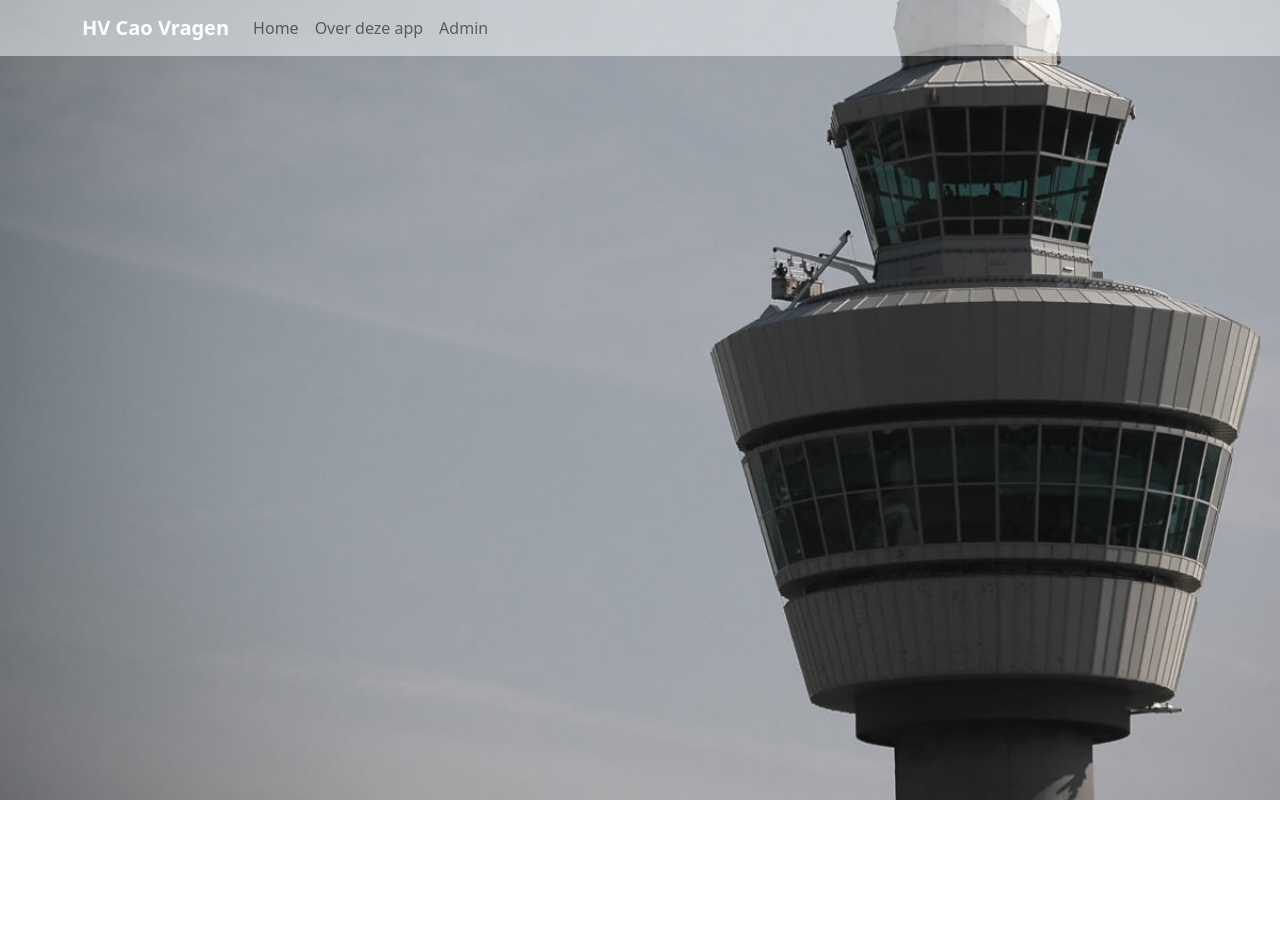
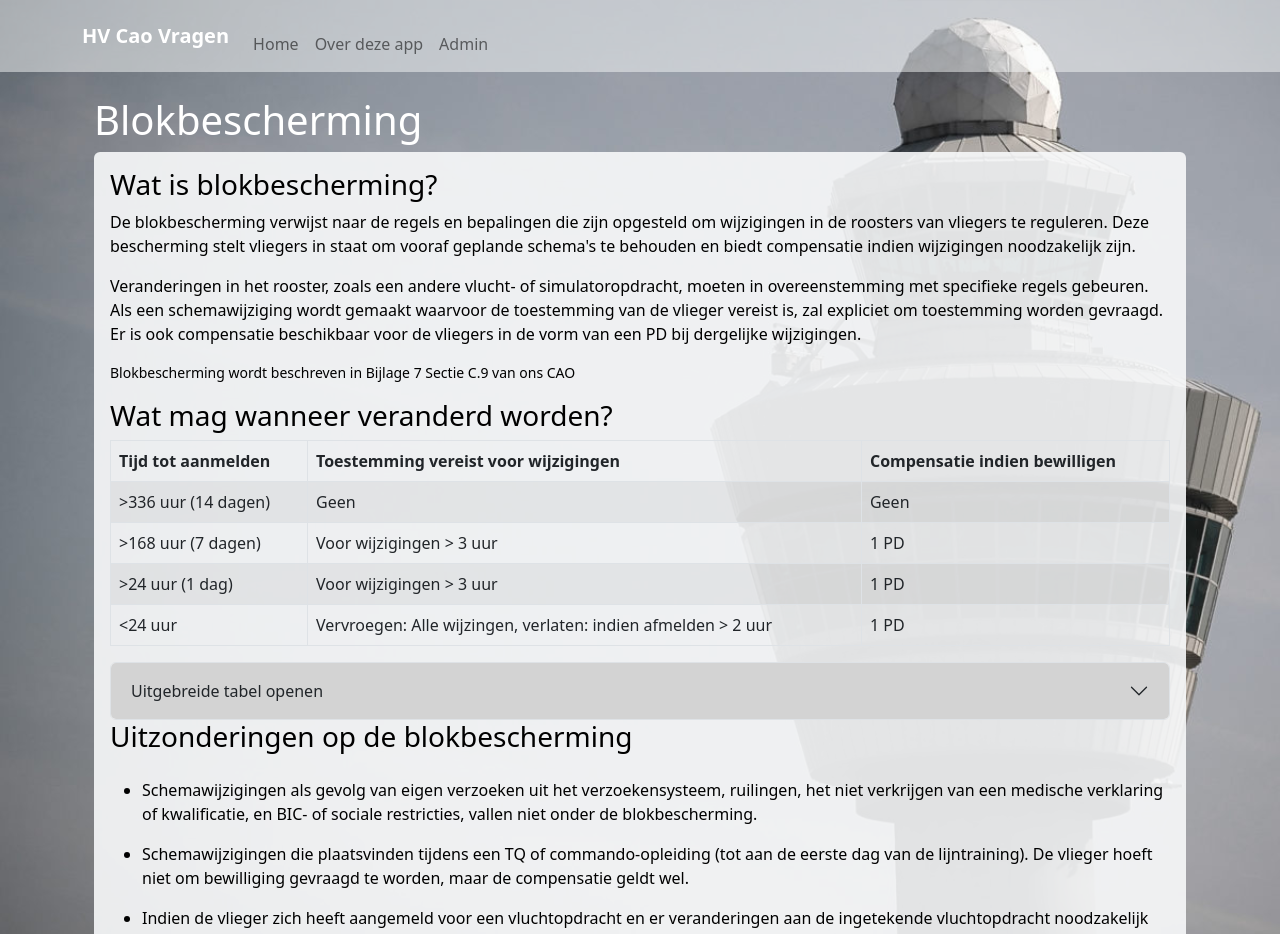
Before and after one commit to DartLazer/hvcao-pwa, a Nuxt app in the folder nuxt3/: page /blokbescherming in a window 1280 px wide. Shown: the top 934 px of the page. Before the commit the page ends 800 px from the top, so only its background shows below. Built offline with nearby package versions, Linux system fonts and the light colour scheme.

Commit message:
Create blokbescherming.vue

```diff
--- /dev/null
+++ b/nuxt3/pages/blokbescherming.vue
@@ -0,0 +1,117 @@
+<template>
+  <div>
+    <div class="container  col-md-auto rounded-1">
+      <h1>Blokbescherming</h1>
+      <div class="rounded-2 p-3 pb-5 pt-3 text-black" style="background: RGBA(248, 249, 250, 0.9)">
+        <h3>Wat is blokbescherming?</h3>
+        <p>
+          De blokbescherming verwijst naar de regels en bepalingen die zijn opgesteld om wijzigingen in de roosters van
+          vliegers te reguleren. Deze bescherming stelt vliegers in staat om vooraf geplande schema's te behouden en
+          biedt
+          compensatie indien wijzigingen noodzakelijk zijn.
+        </p>
+
+        <p>
+          Veranderingen in het rooster, zoals een andere vlucht- of simulatoropdracht, moeten in overeenstemming met
+          specifieke regels gebeuren. Als een schemawijziging wordt gemaakt waarvoor de toestemming van de vlieger
+          vereist is, zal expliciet om
+          toestemming worden gevraagd.
+          Er is ook compensatie beschikbaar voor de vliegers in de vorm van een PD bij
+          dergelijke wijzigingen.
+        </p>
+        <p class="small">Blokbescherming wordt beschreven in Bijlage 7 Sectie C.9 van ons CAO</p>
+
+        <h3>
+          Wat mag wanneer veranderd worden?
+        </h3>
+        <table class="table table-striped table-bordered">
+          <thead class="thead-dark">
+          <tr>
+            <th>Tijd tot aanmelden</th>
+            <th>Toestemming vereist voor wijzigingen</th>
+            <th>Compensatie indien bewilligen</th>
+          </tr>
+          </thead>
+          <tbody>
+          <tr>
+            <td> &gt336 uur (14 dagen)</td>
+            <td>Geen</td>
+            <td>Geen</td>
+          </tr>
+          <tr>
+            <td>&gt168 uur (7 dagen)</td>
+            <td>Voor wijzigingen > 3 uur</td>
+            <td>1 PD</td>
+          </tr>
+          <tr>
+            <td>&gt24 uur (1 dag)</td>
+            <td>Voor wijzigingen > 3 uur</td>
+            <td>1 PD</td>
+          </tr>
+          <tr>
+            <td> &lt24 uur</td>
+            <td>Vervroegen: Alle wijzingen, verlaten: indien afmelden &gt 2 uur</td>
+            <td>1 PD</td>
+          </tr>
+          </tbody>
+        </table>
+
+        <div class="accordion" id="accordionExample">
+          <div class="accordion-item">
+            <h2 class="accordion-header" id="headingTwo">
+              <button class="accordion-button collapsed btn" type="button" data-bs-toggle="collapse"
+                      data-bs-target="#collapseTwo" aria-expanded="false" aria-controls="collapseTwo">
+                Uitgebreide tabel openen
+              </button>
+            </h2>
+            <div id="collapseTwo" class="accordion-collapse collapse" aria-labelledby="headingTwo"
+                 data-bs-parent="#accordionExample">
+              <div class="accordion-body">
+                <img src="/static/blokbescherming.jpg" alt="Blokbescherming tabel" class="img-fluid">
+              </div>
+            </div>
+          </div>
+        </div>
+
+        <h3>Uitzonderingen op de blokbescherming</h3>
+        <ul>
+          <li>
+            Schemawijzigingen als gevolg van eigen verzoeken uit het verzoekensysteem, ruilingen, het niet verkrijgen
+            van een medische verklaring of kwalificatie, en BIC- of sociale restricties, vallen niet onder de
+            blokbescherming.
+          </li>
+          <li>
+            Schemawijzigingen die plaatsvinden tijdens een TQ of commando-opleiding (tot aan de eerste dag van de
+            lijntraining). De vlieger hoeft niet om bewilliging gevraagd te worden, maar de compensatie geldt wel.
+          </li>
+          <li>
+            Indien de vlieger zich heeft aangemeld voor een vluchtopdracht en er veranderingen aan de ingetekende
+            vluchtopdracht noodzakelijk zijn vanwege de sluitingstijd van EIN of RTM. De overige bepalingen van G.8 (maximale FDP)
+            blijven wel van toepassing.
+          </li>
+          <li>
+            Bij calamiteiten geldt de blokbescherming in redelijkheid niet. Dit houdt in dat de voorwaarde van
+            bewilliging, zoals opgenomen in de blokbescherming, niet van toepassing is. De compensatie, zowel met
+            bewilliging als zonder bewilliging, zal conform C.9.c worden toegekend. De calamiteitenbepaling geldt 24 uur
+            vanaf het moment dat de calamiteit is ontstaan. In overleg met de VNV kan deze periode worden verlengd
+            indien de calamiteit van dien aard is dat het redelijk is deze periode te verlengen. In alle gevallen zal
+            het de insteek zijn om de wijzigingen te minimaliseren qua hoeveelheid en tijd. De calamiteitenbepaling zal
+            niet vaker dan 5 keer per jaar worden gebruikt. In overleg met de VNV kan hiervan worden afgeweken.
+          </li>
+        </ul>
+      </div>
+    </div>
+  </div>
+</template>
+<script setup lang="ts">
+</script>
+
+<style>
+li {
+  padding-top: 1rem;
+}
+
+.btn{
+  background: lightgrey;
+}
+</style>
```
